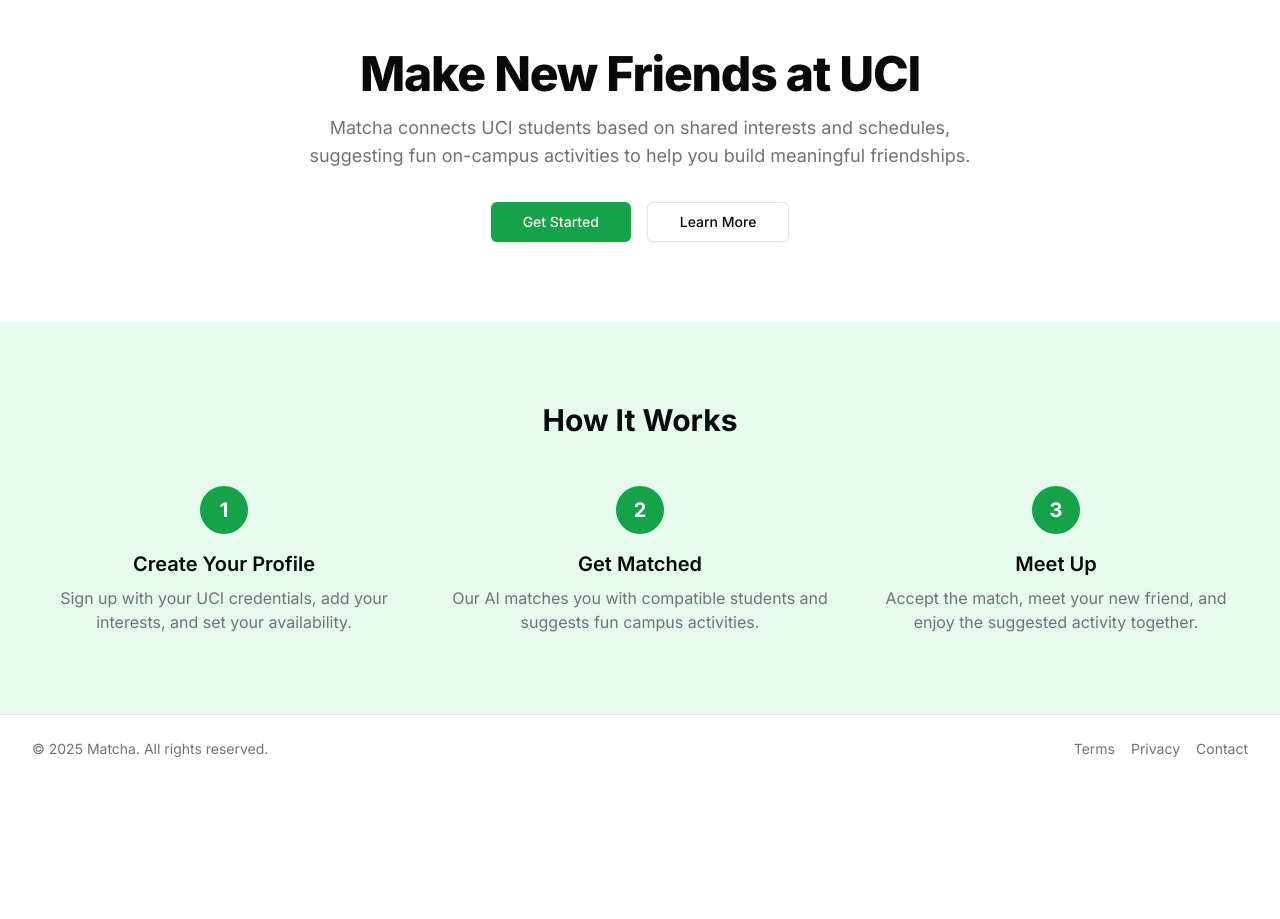
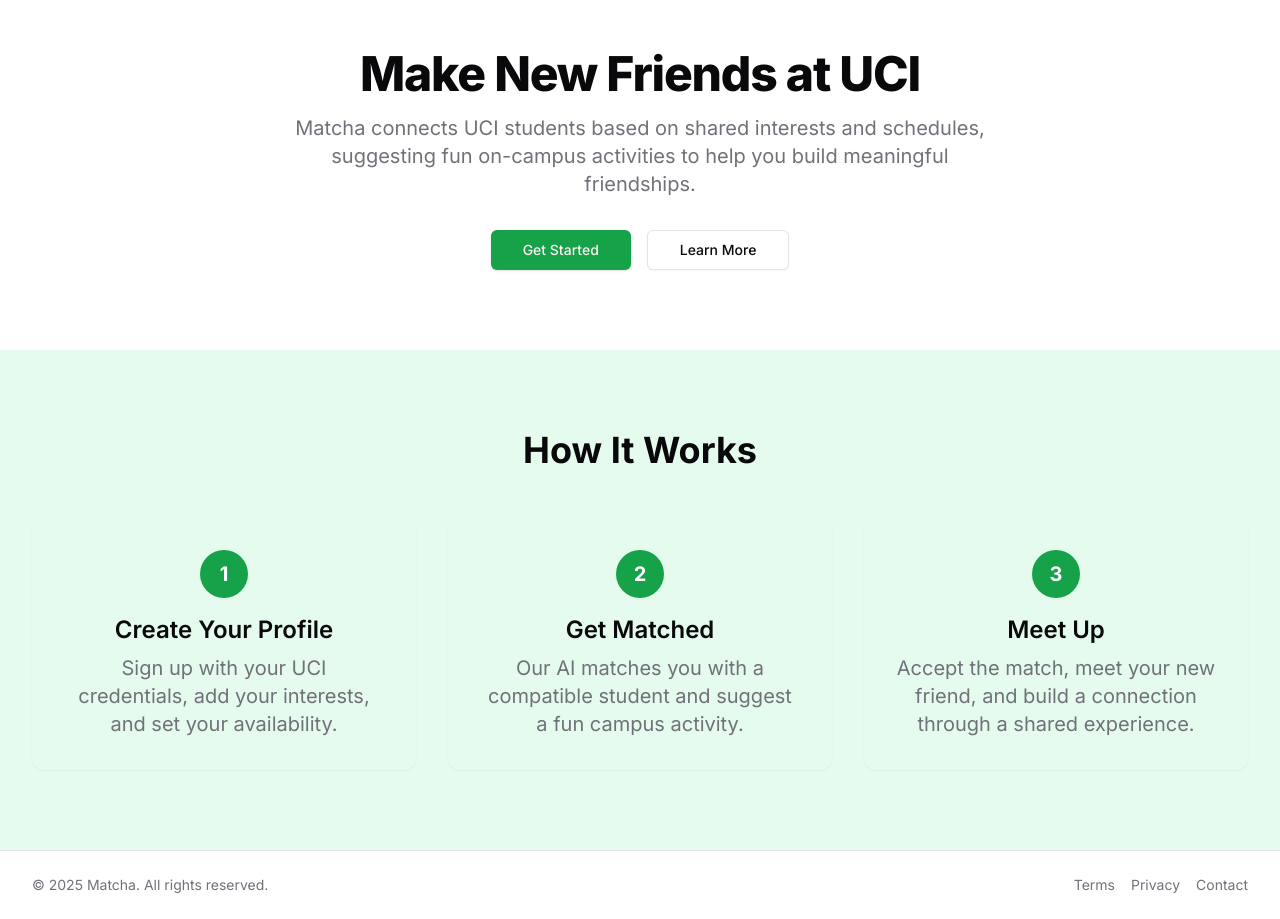
Before and after one commit to YumengLiu6044/matcha, a Next.js app in the folder frontend/: page / in a window 1280 px wide. Shown: the part 255-1174 px from the top of the page. Before the commit the page ends 1038 px from the top, so only its background shows below. Built offline with nearby package versions, Linux system fonts and the light colour scheme.

Commit message:
increased sizes on front page

```diff
--- a/frontend/src/app/globals.css
+++ b/frontend/src/app/globals.css
@@ -57,3 +57,11 @@
     @apply bg-background text-foreground;
   }
 }
+
+@keyframes fade-in {
+  from { opacity: 0; transform: translateY(24px);}
+  to { opacity: 1; transform: none;}
+}
+.animate-fade-in {
+  animation: fade-in 1.7s cubic-bezier(.4,0,.2,1);
+}
--- a/frontend/src/app/page.tsx
+++ b/frontend/src/app/page.tsx
@@ -1,6 +1,6 @@
-import Link from "next/link"
-import Image from "next/image"
-import { Button } from "@/components/ui/button"
+import Link from "next/link";
+import Image from "next/image";
+import { Button } from "@/components/ui/button";
 
 export default function Home() {
   return (
@@ -8,7 +8,13 @@ export default function Home() {
       <header className="border-b">
         <div className="container flex h-16 items-center justify-between">
           <div className="flex items-center gap-2">
-            <Image src="/images/matcha-logo.png" alt="Matcha Logo" width={40} height={40} className="rounded-full" />
+            <Image
+              src="/images/matcha-logo.png"
+              alt="Matcha Logo"
+              width={40}
+              height={40}
+              className="rounded-full"
+            />
             <span className="text-xl font-bold text-primary">Matcha</span>
           </div>
           <nav className="flex items-center gap-4">
@@ -25,12 +31,20 @@ export default function Home() {
         <section className="py-20">
           <div className="container flex flex-col items-center text-center">
             <div className="relative mb-8 h-32 w-32">
-              <Image src="/images/matcha-logo.png" alt="Matcha Logo" fill className="rounded-full object-cover" />
+              <Image
+                src="/images/matcha-logo.png"
+                alt="Matcha Logo"
+                fill
+                className="rounded-full object-cover"
+              />
             </div>
-            <h1 className="mb-4 text-4xl font-extrabold tracking-tight lg:text-5xl">Make New Friends at UCI</h1>
-            <p className="mb-8 max-w-[700px] text-lg text-muted-foreground">
-              Matcha connects UCI students based on shared interests and schedules, suggesting fun on-campus activities
-              to help you build meaningful friendships.
+            <h1 className="mb-4 text-4xl font-extrabold tracking-tight lg:text-5xl">
+              Make New Friends at UCI
+            </h1>
+            <p className="mb-8 max-w-[700px] text-xl text-muted-foreground">
+              Matcha connects UCI students based on shared interests and
+              schedules, suggesting fun on-campus activities to help you build
+              meaningful friendships.
             </p>
             <div className="flex gap-4">
               <Link href="/signup">
@@ -49,55 +63,68 @@ export default function Home() {
 
         <section className="bg-accent py-20">
           <div className="container">
-            <h2 className="mb-12 text-center text-3xl font-bold">How It Works</h2>
+            <h2 className="mb-12 text-center text-4xl font-bold">
+              How It Works
+            </h2>
             <div className="grid gap-8 md:grid-cols-3">
-              <div className="flex flex-col items-center text-center">
-                <div className="mb-4 flex h-12 w-12 items-center justify-center rounded-full bg-primary text-xl font-bold text-white">
-                  1
+              {[1, 2, 3].map((step, idx) => (
+                <div
+                  key={step}
+                  className="flex flex-col items-center text-center  rounded-xl p-8 shadow-sm animate-fade-in"
+                  style={{
+                    animationDelay: `${idx * 0.4}s`,
+                    animationFillMode: "both",
+                  }}
+                >
+                  <div className="mb-4 flex h-12 w-12 items-center justify-center rounded-full bg-primary text-xl font-bold text-white">
+                    {step}
+                  </div>
+                  <h3 className="mb-2 text-2xl font-semibold">
+                    {step === 1 && "Create Your Profile"}
+                    {step === 2 && "Get Matched"}
+                    {step === 3 && "Meet Up"}
+                  </h3>
+                  <p className="text-muted-foreground text-xl">
+                    {step === 1 &&
+                      "Sign up with your UCI credentials, add your interests, and set your availability."}
+                    {step === 2 &&
+                      "Our AI matches you with a compatible student and suggest a fun campus activity."}
+                    {step === 3 &&
+                      "Accept the match, meet your new friend, and build a connection through a shared experience."}
+                  </p>
                 </div>
-                <h3 className="mb-2 text-xl font-semibold">Create Your Profile</h3>
-                <p className="text-muted-foreground">
-                  Sign up with your UCI credentials, add your interests, and set your availability.
-                </p>
-              </div>
-              <div className="flex flex-col items-center text-center">
-                <div className="mb-4 flex h-12 w-12 items-center justify-center rounded-full bg-primary text-xl font-bold text-white">
-                  2
-                </div>
-                <h3 className="mb-2 text-xl font-semibold">Get Matched</h3>
-                <p className="text-muted-foreground">
-                  Our AI matches you with compatible students and suggests fun campus activities.
-                </p>
-              </div>
-              <div className="flex flex-col items-center text-center">
-                <div className="mb-4 flex h-12 w-12 items-center justify-center rounded-full bg-primary text-xl font-bold text-white">
-                  3
-                </div>
-                <h3 className="mb-2 text-xl font-semibold">Meet Up</h3>
-                <p className="text-muted-foreground">
-                  Accept the match, meet your new friend, and enjoy the suggested activity together.
-                </p>
-              </div>
+              ))}
             </div>
           </div>
         </section>
       </main>
       <footer className="border-t py-6">
         <div className="container flex flex-col items-center justify-between gap-4 md:flex-row">
-          <p className="text-sm text-muted-foreground">© {new Date().getFullYear()} Matcha. All rights reserved.</p>
+          <p className="text-sm text-muted-foreground">
+            © {new Date().getFullYear()} Matcha. All rights reserved.
+          </p>
           <div className="flex gap-4">
-            <Link href="/terms" className="text-sm text-muted-foreground hover:underline">
+            <Link
+              href="/terms"
+              className="text-sm text-muted-foreground hover:underline"
+            >
               Terms
             </Link>
-            <Link href="/privacy" className="text-sm text-muted-foreground hover:underline">
+            <Link
+              href="/privacy"
+              className="text-sm text-muted-foreground hover:underline"
+            >
               Privacy
             </Link>
-            <Link href="/contact" className="text-sm text-muted-foreground hover:underline">
+            <Link
+              href="/contact"
+              className="text-sm text-muted-foreground hover:underline"
+            >
               Contact
             </Link>
           </div>
         </div>
       </footer>
     </div>
-  )
+  );
 }
```
